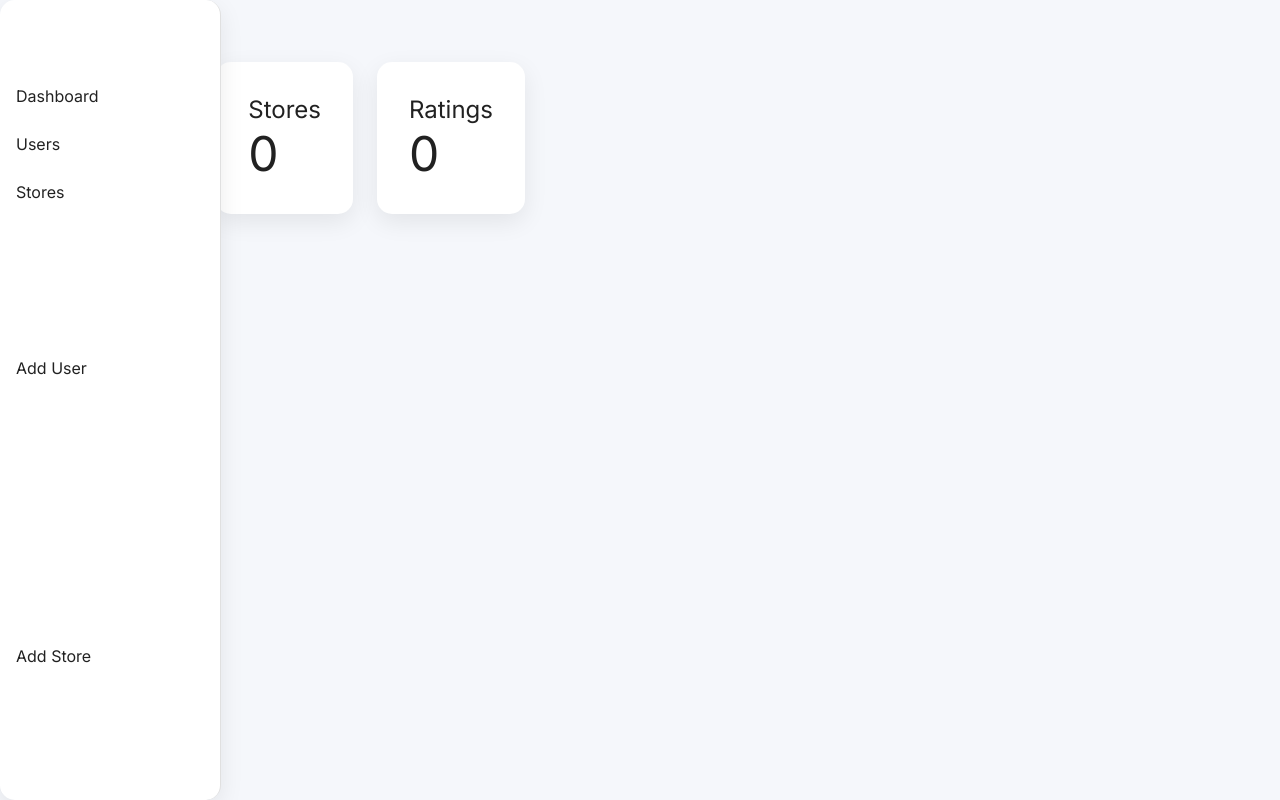
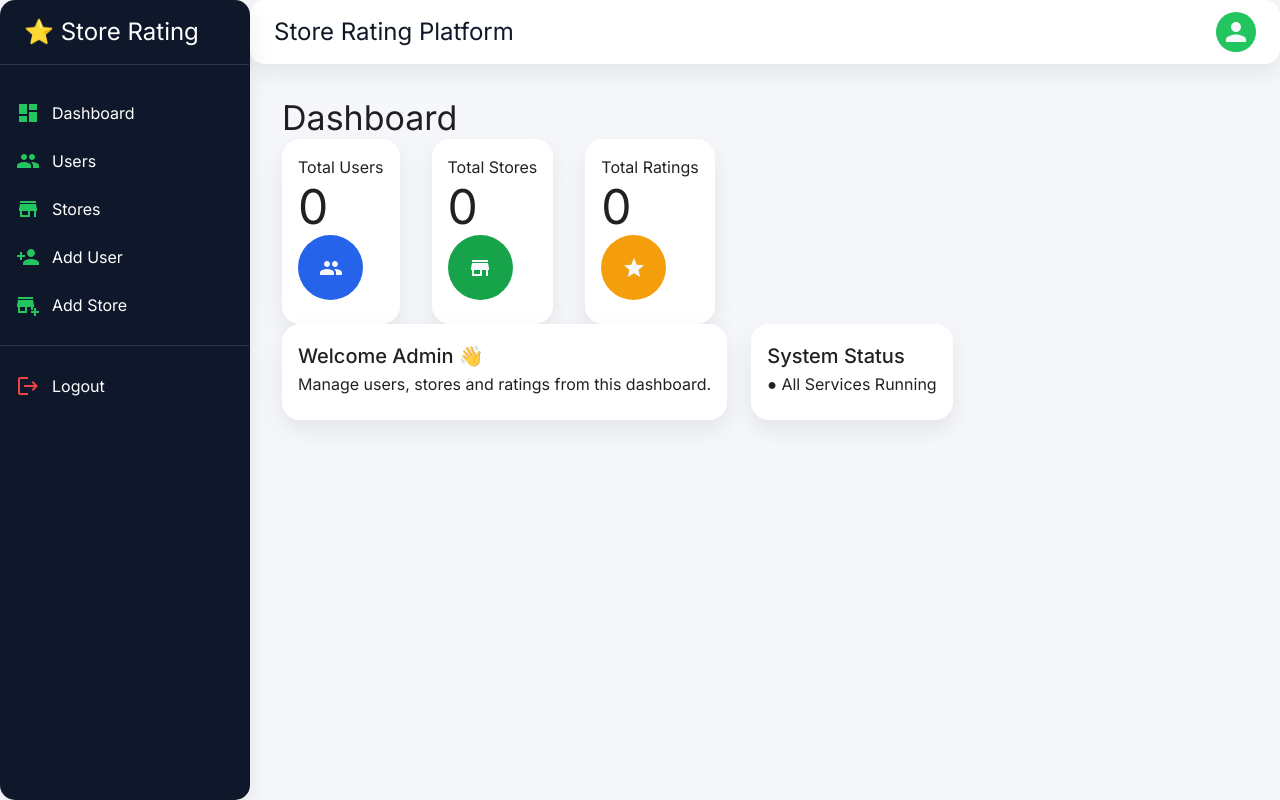
Before and after one commit to codewithsrush/store_rating_platform, a React (Vite) app in the folder frontend/: page /admin/dashboard in a window 1280 px wide. Built offline with nearby package versions, Linux system fonts and the light colour scheme; no server answers.

Commit message:
feat: redesign admin dashboard with modern stat cards

```diff
--- /dev/null
+++ b/frontend/src/components/layout/Navbar.jsx
@@ -0,0 +1,50 @@
+import {
+    AppBar,
+    Toolbar,
+    Typography,
+    Box,
+    Avatar,
+  } from "@mui/material";
+
+  export default function Navbar() {
+
+    const user =
+      JSON.parse(localStorage.getItem("user"));
+
+    return (
+      <AppBar
+        elevation={0}
+        position="static"
+        sx={{
+          background: "#fff",
+          color: "#111827",
+          borderBottom: "1px solid #e5e7eb",
+        }}
+      >
+        <Toolbar>
+
+          <Typography
+            variant="h5"
+            fontWeight="bold"
+          >
+            Store Rating Platform
+          </Typography>
+
+          <Box sx={{ flexGrow: 1 }} />
+
+          <Typography mr={2}>
+            {user?.name}
+          </Typography>
+
+          <Avatar
+            sx={{
+              bgcolor: "#22c55e",
+            }}
+          >
+            {user?.name?.charAt(0)}
+          </Avatar>
+
+        </Toolbar>
+      </AppBar>
+    );
+  }
--- /dev/null
+++ b/frontend/src/components/layout/Sidebar.jsx
@@ -0,0 +1,132 @@
+import {
+    Drawer,
+    Toolbar,
+    List,
+    ListItemButton,
+    ListItemIcon,
+    ListItemText,
+    Typography,
+    Box,
+    Divider,
+  } from "@mui/material";
+
+  import DashboardIcon from "@mui/icons-material/Dashboard";
+  import StoreIcon from "@mui/icons-material/Store";
+  import PeopleIcon from "@mui/icons-material/People";
+  import AddBusinessIcon from "@mui/icons-material/AddBusiness";
+  import PersonAddIcon from "@mui/icons-material/PersonAdd";
+  import LogoutIcon from "@mui/icons-material/Logout";
+
+  import { useNavigate } from "react-router-dom";
+
+  const drawerWidth = 250;
+
+  export default function Sidebar() {
+    const navigate = useNavigate();
+
+    const logout = () => {
+      localStorage.clear();
+      navigate("/");
+    };
+
+    return (
+      <Drawer
+        variant="permanent"
+        sx={{
+          width: drawerWidth,
+          flexShrink: 0,
+
+          "& .MuiDrawer-paper": {
+            width: drawerWidth,
+            boxSizing: "border-box",
+            background: "#0F172A",
+            color: "#fff",
+          },
+        }}
+      >
+        <Toolbar>
+
+          <Typography
+            variant="h5"
+            fontWeight="bold"
+          >
+            ⭐ Store Rating
+          </Typography>
+
+        </Toolbar>
+
+        <Divider sx={{ bgcolor: "#334155" }} />
+
+        <Box sx={{ mt: 2 }}>
+
+          <List>
+
+            <ListItemButton onClick={() => navigate("/admin/dashboard")}>
+
+              <ListItemIcon>
+                <DashboardIcon sx={{ color: "#22c55e" }} />
+              </ListItemIcon>
+
+              <ListItemText primary="Dashboard" />
+
+            </ListItemButton>
+
+            <ListItemButton onClick={() => navigate("/admin/users")}>
+
+              <ListItemIcon>
+                <PeopleIcon sx={{ color: "#22c55e" }} />
+              </ListItemIcon>
+
+              <ListItemText primary="Users" />
+
+            </ListItemButton>
+
+            <ListItemButton onClick={() => navigate("/admin/stores")}>
+
+              <ListItemIcon>
+                <StoreIcon sx={{ color: "#22c55e" }} />
+              </ListItemIcon>
+
+              <ListItemText primary="Stores" />
+
+            </ListItemButton>
+
+            <ListItemButton onClick={() => navigate("/admin/add-user")}>
+
+              <ListItemIcon>
+                <PersonAddIcon sx={{ color: "#22c55e" }} />
+              </ListItemIcon>
+
+              <ListItemText primary="Add User" />
+
+            </ListItemButton>
+
+            <ListItemButton onClick={() => navigate("/admin/add-store")}>
+
+              <ListItemIcon>
+                <AddBusinessIcon sx={{ color: "#22c55e" }} />
+              </ListItemIcon>
+
+              <ListItemText primary="Add Store" />
+
+            </ListItemButton>
+
+            <Divider sx={{ my: 2, bgcolor: "#334155" }} />
+
+            <ListItemButton onClick={logout}>
+
+              <ListItemIcon>
+                <LogoutIcon sx={{ color: "#ef4444" }} />
+              </ListItemIcon>
+
+              <ListItemText primary="Logout" />
+
+            </ListItemButton>
+
+          </List>
+
+        </Box>
+
+      </Drawer>
+    );
+  }
--- a/frontend/src/layouts/DashboardLayout.jsx
+++ b/frontend/src/layouts/DashboardLayout.jsx
@@ -1,39 +1,39 @@
-import { Drawer, List, ListItemButton, ListItemText, Toolbar } from "@mui/material";
-import { Outlet, useNavigate } from "react-router-dom";
+import { Box } from "@mui/material";
+import { Outlet } from "react-router-dom";
+
+import Sidebar from "../components/layout/Sidebar.jsx";
+import Navbar from "../components/layout/Navbar.jsx";
 
 export default function DashboardLayout() {
-  const navigate = useNavigate();
 
   return (
-    <div style={{ display: "flex" }}>
-      <Drawer variant="permanent">
-        <Toolbar />
-        <List sx={{ width: 220 }}>
-          <ListItemButton onClick={() => navigate("/admin/dashboard")}>
-            <ListItemText primary="Dashboard" />
-          </ListItemButton>
 
-          <ListItemButton onClick={() => navigate("/admin/users")}>
-            <ListItemText primary="Users" />
-          </ListItemButton>
+    <Box sx={{ display: "flex" }}>
 
-          <ListItemButton onClick={() => navigate("/admin/stores")}>
-            <ListItemText primary="Stores" />
-          </ListItemButton>
-        </List>
+      <Sidebar />
 
-        <ListItemButton onClick={() => navigate("/admin/add-user")}>
-         <ListItemText primary="Add User" />
-        </ListItemButton>
+      <Box
+        sx={{
+          flexGrow: 1,
+          background: "#f5f7fb",
+          minHeight: "100vh",
+        }}
+      >
 
-        <ListItemButton onClick={() => navigate("/admin/add-store")}>
-        <ListItemText primary="Add Store" />
-        </ListItemButton>
-      </Drawer>
+        <Navbar />
 
-      <div style={{ flex: 1, padding: 30 }}>
-        <Outlet />
-      </div>
-    </div>
+        <Box
+          sx={{
+            p: 4,
+          }}
+        >
+          <Outlet />
+        </Box>
+
+      </Box>
+
+    </Box>
+
   );
+
 }
--- a/frontend/src/pages/admin/Dashboard.jsx
+++ b/frontend/src/pages/admin/Dashboard.jsx
@@ -1,5 +1,18 @@
-import { Grid, Paper, Typography } from "@mui/material";
 import { useEffect, useState } from "react";
+
+import {
+  Grid,
+  Card,
+  CardContent,
+  Typography,
+  Box,
+  Avatar,
+} from "@mui/material";
+
+import PeopleIcon from "@mui/icons-material/People";
+import StoreIcon from "@mui/icons-material/Store";
+import StarIcon from "@mui/icons-material/Star";
+
 import api from "../../services/api";
 
 export default function Dashboard() {
@@ -15,28 +28,140 @@ export default function Dashboard() {
     });
   }, []);
 
+  const cards = [
+    {
+      title: "Total Users",
+      value: data.totalUsers,
+      icon: <PeopleIcon />,
+      color: "#2563eb",
+    },
+    {
+      title: "Total Stores",
+      value: data.totalStores,
+      icon: <StoreIcon />,
+      color: "#16a34a",
+    },
+    {
+      title: "Total Ratings",
+      value: data.totalRatings,
+      icon: <StarIcon />,
+      color: "#f59e0b",
+    },
+  ];
+
   return (
-    <Grid container spacing={3} sx={{ p: 4 }}>
-      <Grid item xs={4}>
-        <Paper sx={{ p: 4 }}>
-          <Typography variant="h5">Users</Typography>
-          <Typography variant="h3">{data.totalUsers}</Typography>
-        </Paper>
+    <>
+      <Typography
+        variant="h4"
+        fontWeight="bold"
+        mb={4}
+      >
+        Dashboard
+      </Typography>
+
+      <Grid container spacing={4}>
+        {cards.map((card) => (
+          <Grid item xs={12} md={4} key={card.title}>
+            <Card
+              sx={{
+                transition: ".3s",
+                cursor: "pointer",
+
+                "&:hover": {
+                  transform: "translateY(-6px)",
+                },
+              }}
+            >
+              <CardContent>
+
+                <Box
+                  display="flex"
+                  justifyContent="space-between"
+                  alignItems="center"
+                >
+                  <Box>
+
+                    <Typography color="gray">
+                      {card.title}
+                    </Typography>
+
+                    <Typography
+                      variant="h3"
+                      fontWeight="bold"
+                    >
+                      {card.value}
+                    </Typography>
+
+                  </Box>
+
+                  <Avatar
+                    sx={{
+                      bgcolor: card.color,
+                      width: 65,
+                      height: 65,
+                    }}
+                  >
+                    {card.icon}
+                  </Avatar>
+
+                </Box>
+
+              </CardContent>
+            </Card>
+          </Grid>
+        ))}
       </Grid>
 
-      <Grid item xs={4}>
-        <Paper sx={{ p: 4 }}>
-          <Typography variant="h5">Stores</Typography>
-          <Typography variant="h3">{data.totalStores}</Typography>
-        </Paper>
+      <Grid container spacing={3} mt={2}>
+
+        <Grid item xs={12} md={8}>
+          <Card>
+
+            <CardContent>
+
+              <Typography
+                variant="h6"
+                fontWeight="bold"
+                mb={2}
+              >
+                Welcome Admin 👋
+              </Typography>
+
+              <Typography color="text.secondary">
+                Manage users, stores and ratings
+                from this dashboard.
+              </Typography>
+
+            </CardContent>
+
+          </Card>
+        </Grid>
+
+        <Grid item xs={12} md={4}>
+          <Card>
+
+            <CardContent>
+
+              <Typography
+                variant="h6"
+                fontWeight="bold"
+              >
+                System Status
+              </Typography>
+
+              <Typography
+                mt={2}
+                color="green"
+              >
+                ● All Services Running
+              </Typography>
+
+            </CardContent>
+
+          </Card>
+        </Grid>
+
       </Grid>
-
-      <Grid item xs={4}>
-        <Paper sx={{ p: 4 }}>
-          <Typography variant="h5">Ratings</Typography>
-          <Typography variant="h3">{data.totalRatings}</Typography>
-        </Paper>
-      </Grid>
-    </Grid>
+    </>
   );
 }
```
Also changed, not shown: frontend/src/routes/AppRoutes.jsx (+12 -6 lines).
